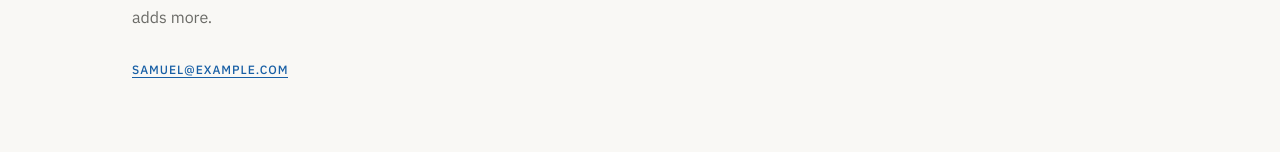
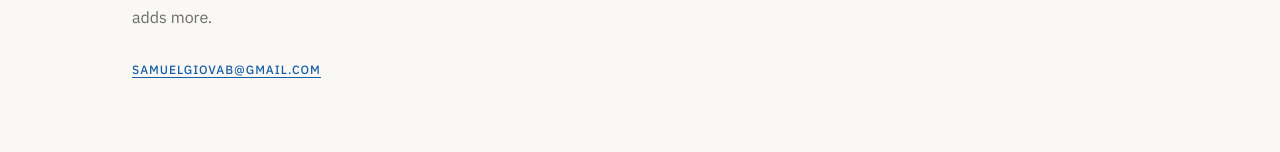
Before and after one commit to SamGB16/portfolio-site, a Next.js app in the folder samuel-portfolio/: page / in a window 1280 px wide. Shown: the part 1480-1632 px from the top of the page. Built offline with nearby package versions, Linux system fonts and the light colour scheme.

Commit message:
adding and implementing change note 2

```diff
--- a/samuel-portfolio/app/page.tsx
+++ b/samuel-portfolio/app/page.tsx
@@ -191,7 +191,7 @@ export default function Home() {
           pressure and don&apos;t need an interface that adds more.
         </p>
         <Link
-          href="mailto:samuel@example.com"
+          href="mailto:samuelgiovab@gmail.com"
           style={{
             fontFamily: "'IBM Plex Sans', sans-serif",
             fontSize: "12px",
@@ -202,7 +202,7 @@ export default function Home() {
             borderBottom: "1.5px solid var(--blue)",
           }}
         >
-          samuel@example.com
+          samuelgiovab@gmail.com
         </Link>
       </section>
 
```
Also changed, not shown: 1 other file (tests, documents, lock files or other folders).
